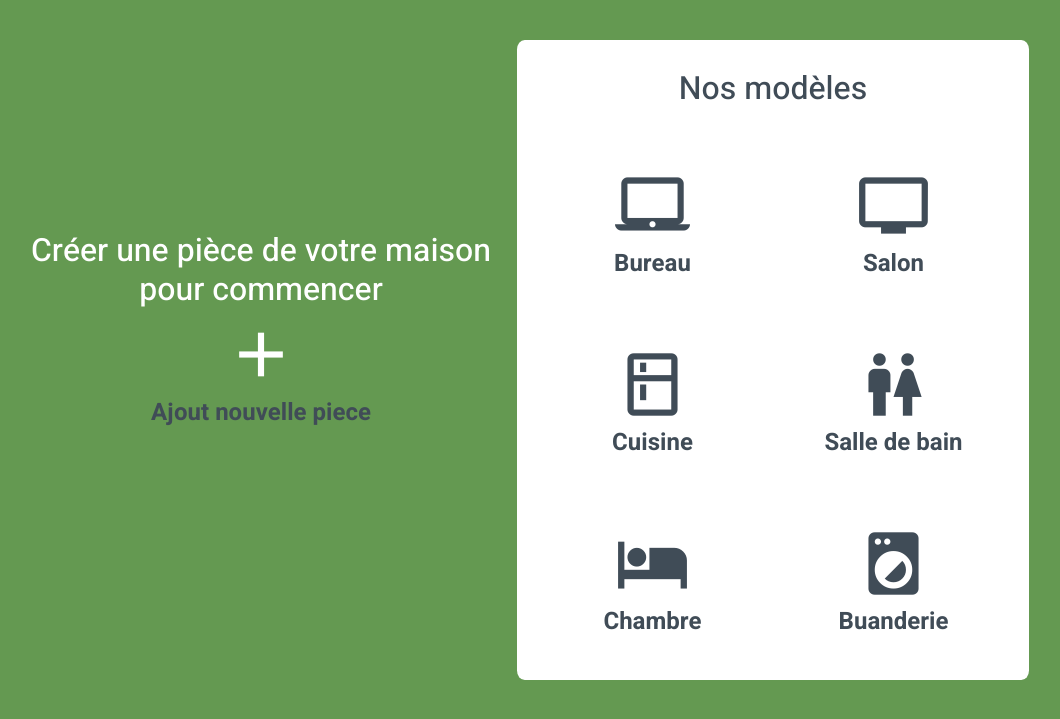
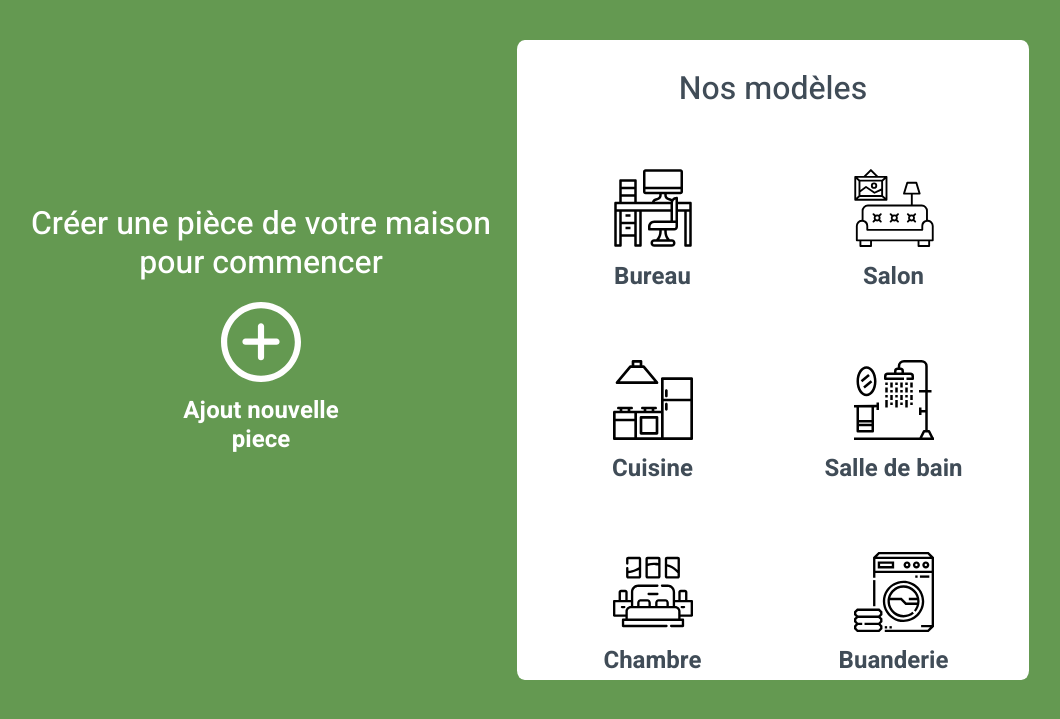
Before and after one commit to Tdartigues/ProjetWorkshop, a PHP site: page /pieces.html in a window 1280 px wide. Shown: the top 719 px of the page, without its empty margins (123-1183 px from the left). Run offline with PHP 8.4, Linux system fonts and the light colour scheme.

Commit message:
add final implementation

```diff
--- a/Css/pieceStyle.css
+++ b/Css/pieceStyle.css
@@ -24,7 +24,10 @@ h1, h3, h4, h5, h6 {
 }
 h2{
     text-align: center;
+    margin-bottom: 20px;
 }
+
+
 #Principal{
     margin: 0 auto;
     margin-top: 40px;
@@ -35,6 +38,13 @@ h2{
 }
 
 #secondaire{
+    margin: 0 auto;
+    align-items: center;
+}
+
+#ajout{
+    width: 200px;
+    color: white;
     margin: 0 auto;
     align-items: center;
 }
@@ -64,11 +74,16 @@ h2{
     width: 50%;
 }
 
+#image{
+    width: 80px;
+    margin-bottom: 15px;
+}
+
 .elementAjout{
     color: white;
     margin: 0 auto;
     align-items: center;
     text-align: center;
     margin-bottom: 60px;
-    width: 50%;
+    width: 100%;
 }
--- a/pieces.html
+++ b/pieces.html
@@ -15,27 +15,27 @@
     <link rel="icon" href="Image/logo.png">
 
 
-    <title>Choix des pièces</title>
+    <title>Choix des appareils</title>
 </head>
 <body>
   <div id="Principal" class="row">
     <div class="col-xs-12 col-md-6">
       <h2>Créer une pièce de votre maison pour commencer</h2>
-      <div class="elementAjout"><i class="large material-icons">add</i><h4>Ajout nouvelle piece</h4></div>
+      <div class="elementAjout"><a href="#"><img src="Image/add.svg"  id="image" alt="Bureau"></i><h4 id="ajout">Ajout nouvelle piece</h4></a></div>
     </div>
     <div id="right" class="col-xs-6 col-md-6">
       <h2 id="titreModele">Nos modèles</h2>
       <div id="secondaire" class="row">
-        <div class="element"><i class="large material-icons">laptop_mac</i><h4>Bureau</h4></div>
-        <div class="element"><i class="large material-icons">tv</i><h4>Salon</h4></div>
+        <div class="element"><a href="#"><img src="Image/007-desk.svg"  id="image" alt="Bureau"><h4>Bureau</h4></a></div>
+        <div class="element"><a href="#"><img src="Image/002-living-room.svg"  id="image" alt="living-room"><h4>Salon</h4></a></div>
       </div>
       <div  id="secondaire" class="row">
-        <div class="element"><i class="large material-icons">kitchen</i><h4>Cuisine</h4></div>
-        <div class="element"><i class="large material-icons">wc</i><h4>Salle de bain</h4></div>
+        <div class="element"><a href="#"><img src="Image/004-kitchen.svg"  id="image" alt="kitchen"><h4>Cuisine</h4></a></div>
+        <div class="element"><a href="#"><img src="Image/003-shower.svg"  id="image" alt="shower"><h4>Salle de bain</h4></a></div>
       </div>
       <div  id="secondaire" class="row">
-        <div class="element"><i class="large material-icons">local_hotel</i><h4>Chambre</h4></div>
-        <div class="element"><i class="large material-icons">local_laundry_service</i><h4>Buanderie</h4></div>
+        <div class="element"><a href="#"><img src="Image/006-bedroom-1.svg"  id="image" alt="bedroom"><h4>Chambre</h4></a></div>
+        <div class="element"><a href="#"><img src="Image/005-washing-machine.svg"  id="image" alt="washing-machine"><h4>Buanderie</h4></a></div>
       </div>
     </div>
   </div>
```
Also changed, not shown: Image/002-living-room.svg (added), Image/003-shower.svg (added), Image/004-kitchen.svg (added), Image/005-washing-machine.svg (added), Image/006-bedroom-1.svg (added), Image/007-desk.svg (added), Image/add.svg (added).
